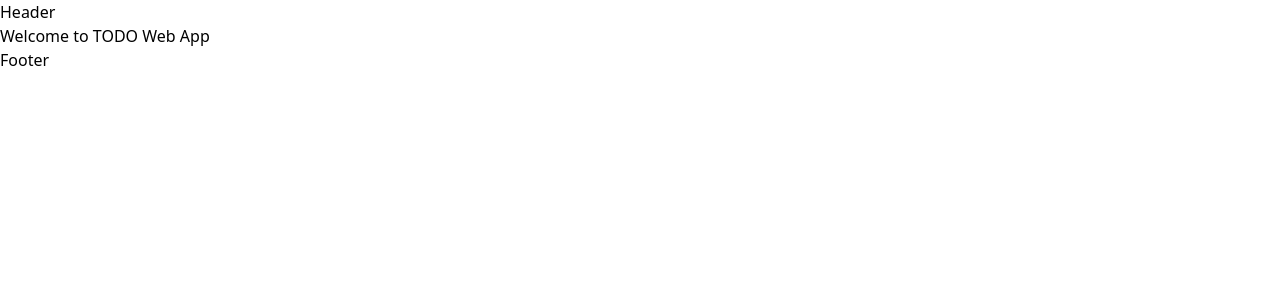
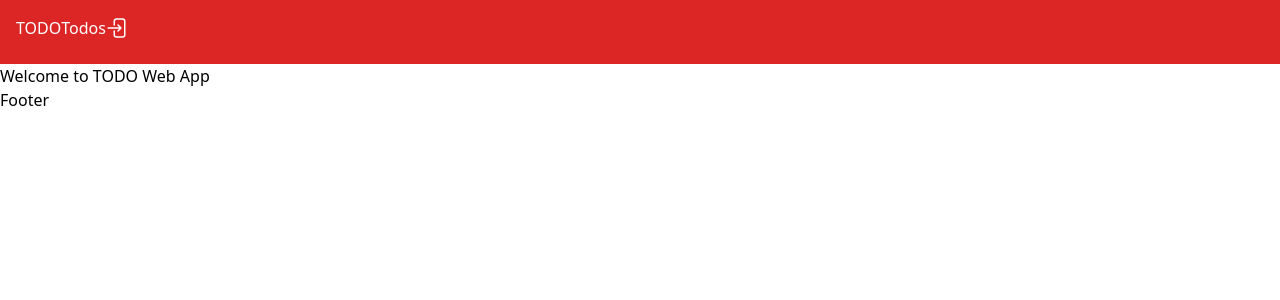
Before and after one commit to MikiWojak/todo-web-app, a React (Vite) app in the folder frontend/: page / in a window 1280 px wide. Shown: the top 300 px of the page. Built offline with nearby package versions, Linux system fonts and the light colour scheme.

Commit message:
Header WIP

```diff
--- a/frontend/src/components/layout/Header.tsx
+++ b/frontend/src/components/layout/Header.tsx
@@ -1,7 +1,17 @@
+import { ArrowRightEndOnRectangleIcon } from '@heroicons/react/24/solid';
+
 const Header = () => {
     return (
-        <div>
-            <h1>Header</h1>
+        <div className="flex w-100 h-16 p-4 bg-red-600 text-white">
+            <h1>TODO</h1>
+
+            <div>
+                Todos
+            </div>
+
+            <div>
+                <ArrowRightEndOnRectangleIcon className="size-6" />
+            </div>
         </div>
     );
 };
```
